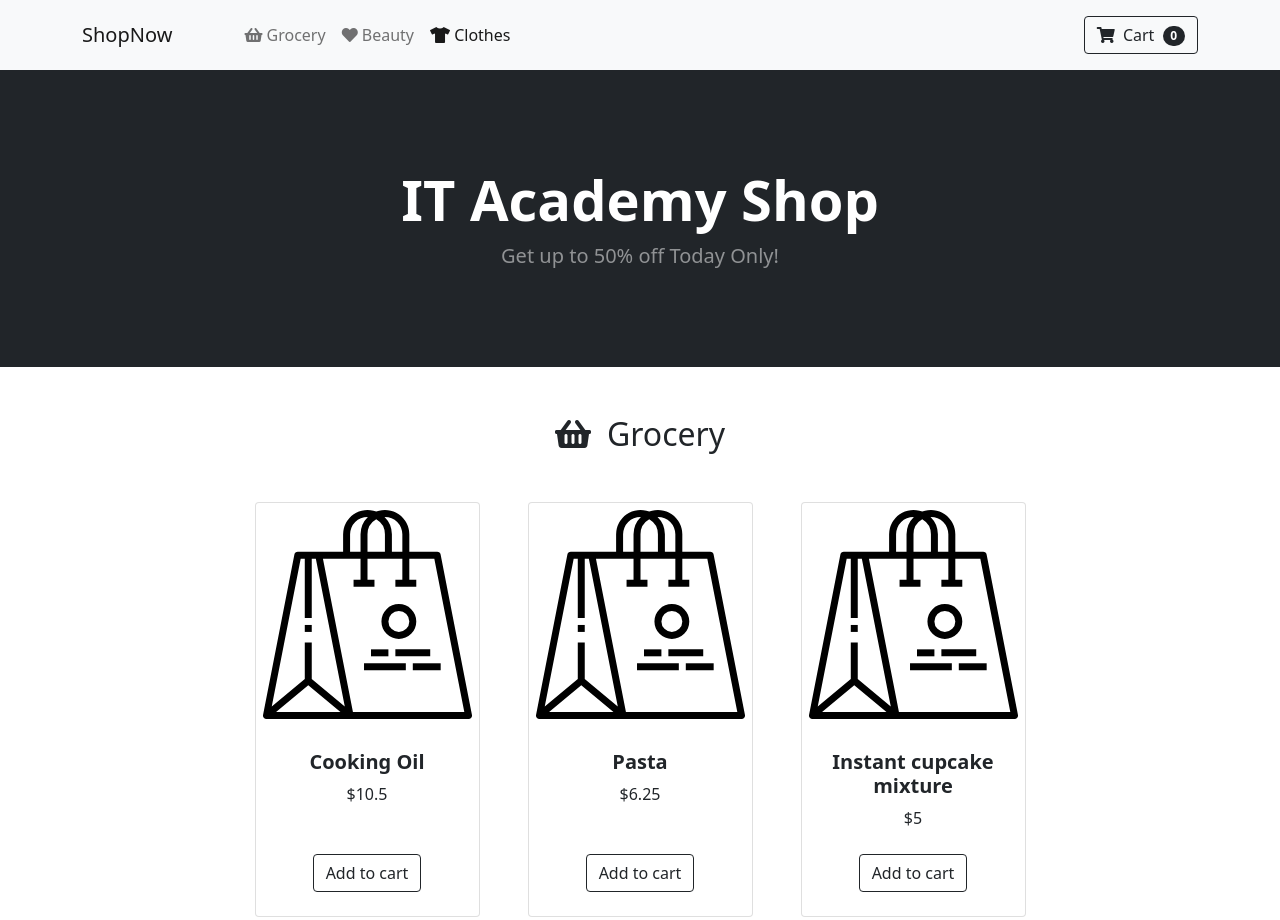
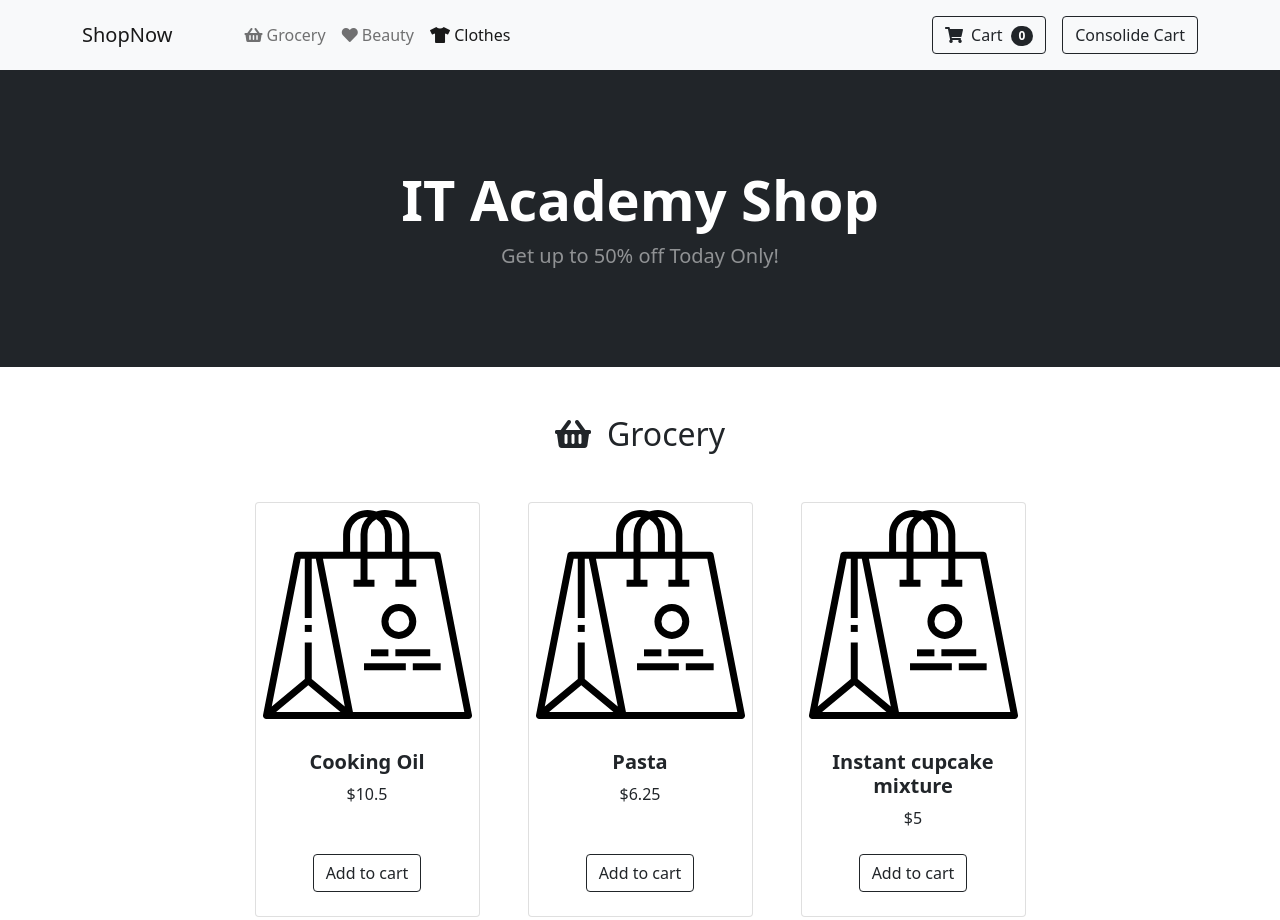
Before and after one commit to raddive/ITAcademy-REACT-Sprint3, a plain HTML site: page index.html in a window 1280 px wide. Shown: the top 920 px of the page. Drawn offline with nearby package versions, Linux system fonts and the light colour scheme.

Commit message:
S3.N1.E4

```diff
--- a/index.html
+++ b/index.html
@@ -29,6 +29,11 @@
 						 <li class="dropdown search-dropdown nav-item py-lg-3">
 							 <a href="javascript:void(0)" class="btn btn-outline-dark flex-center" type="button" data-bs-toggle="modal" data-bs-target="#cartModal" onclick="open_modal()" data-bs-auto-close="outside">
 								<i class="fas fa-shopping-cart me-1"></i> Cart <span class="badge bg-dark text-white ms-1 rounded-pill" id="count_product">0</span>
+							 </a>
+						 </li>
+						 <li class="dropdown search-dropdown nav-item py-lg-3 ps-lg-3">
+							 <a href="javascript:void(0)" class="btn btn-outline-dark flex-center" type="button" onclick="generateCart()" data-bs-auto-close="outside">
+								Consolide Cart
 							 </a>
 						 </li>
 					 </ul>
--- a/js/shop.js
+++ b/js/shop.js
@@ -114,6 +114,37 @@ function calculateTotal() {
 function generateCart() {
     // Using the "cartlist" array that contains all the items in the shopping cart,
     // generate the "cart" array that does not contain repeated items, instead each item of this array "cart" shows the quantity of product.
+    cart = [];
+    for(i=0;i<cartList.length;i++)
+    {
+        bFound=false;
+        alreadyQuantity=1;
+        for(j=0;j<cart.length && !bFound;j++)
+        {
+            if(cartList[i].name == cart[j].name)
+            {
+                bFound=true;
+                cartIndex=j;
+            }
+
+        }
+        if(!bFound)
+        {
+            cartElement = {
+                name : cartList[i].name,
+                price : cartList[i].price,
+                type :  cartList[i].type,
+                quantity : 1,
+                subtotal : cartList[i].price,
+                subtotalWithDiscount: cartList[i].price
+            }
+            cart.push(cartElement);
+        }
+        else{
+            cart[cartIndex].quantity++;
+            cart[cartIndex].subtotal=cart[cartIndex].price*cart[cartIndex].quantity;
+        }
+    }
 }
 
 // Exercise 5
```
Also changed, not shown: 1 other file.
